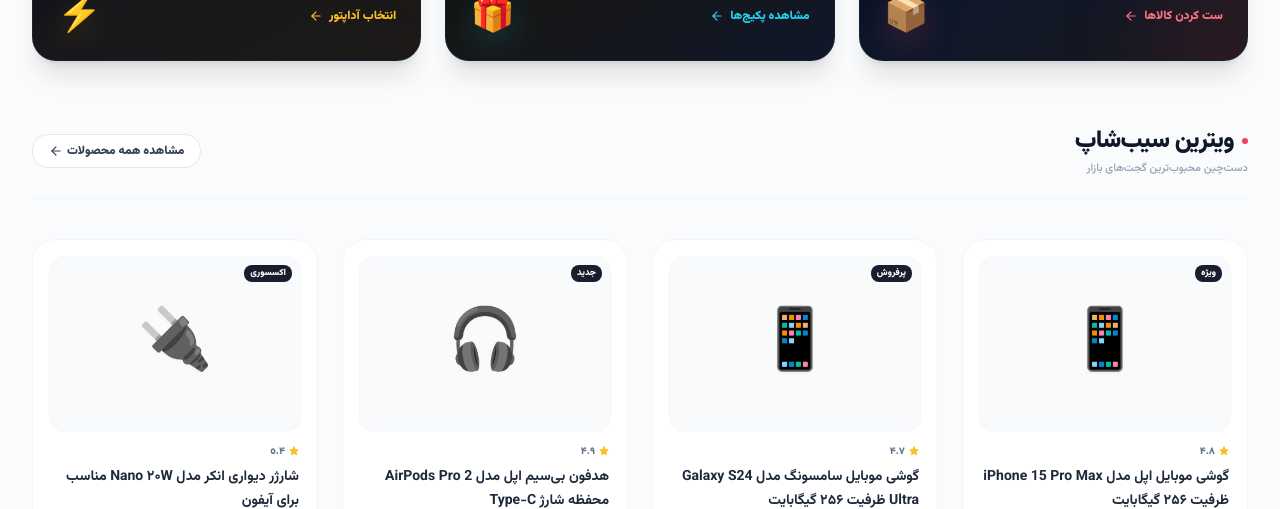
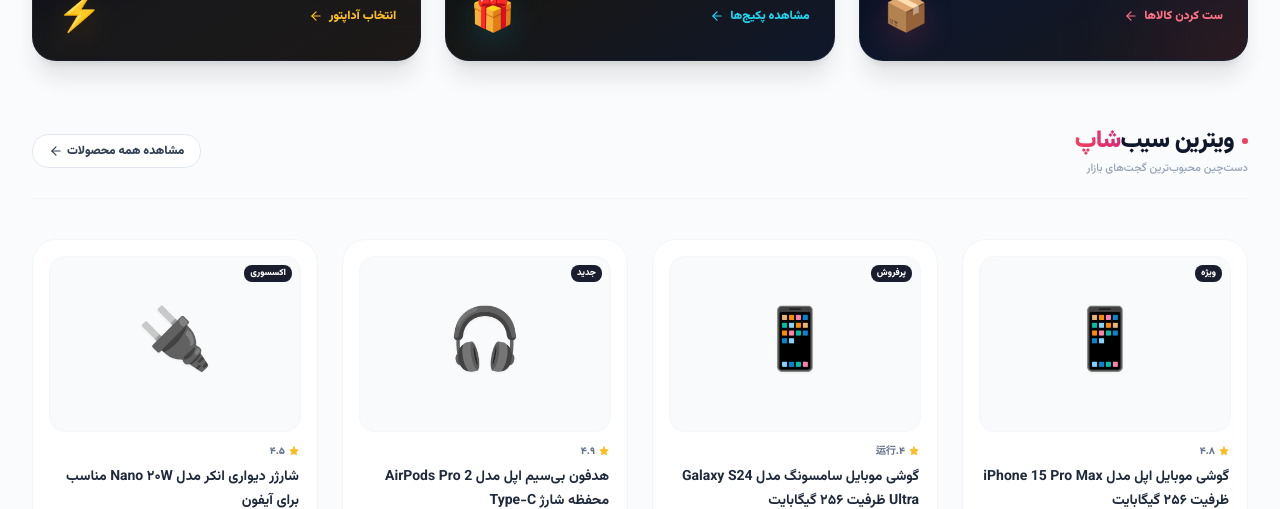
Before and after one commit to mohsenalz77/mini-shop-v2, a Next.js app: page / in a window 1280 px wide. Shown: the part 1640-2149 px from the top of the page. Built offline with nearby package versions, Linux system fonts and the light colour scheme.

Commit message:
Update ProductGrid.js

```diff
--- a/src/components/ProductGrid.js
+++ b/src/components/ProductGrid.js
@@ -18,7 +18,7 @@ const products = [
     name: 'گوشی موبایل سامسونگ مدل Galaxy S24 Ultra ظرفیت ۲۵۶ گیگابایت',
     price: '۶۱,۹۰۰,۰۰۰',
     oldPrice: '۶۴,۵۰۰,۰۰۰',
-    rating: '۴.۷',
+    rating: '۴.运行',
     image: '📱',
     tag: 'پرفروش'
   },
@@ -36,7 +36,7 @@ const products = [
     name: 'شارژر دیواری انکر مدل Nano ۲۰W مناسب برای آیفون',
     price: '۸۹۰,۰۰۰',
     oldPrice: '۱,۲۰۰,۰۰۰',
-    rating: '۴.٥',
+    rating: '۴.۵',
     image: '🔌',
     tag: 'اکسسوری'
   },
@@ -44,20 +44,21 @@ const products = [
 
 export default function ProductGrid() {
   return (
-    // مهار فاصله‌ها متناسب با دیگر اجزای موبایل
     <div className="w-full px-4 md:px-8 my-10 md:my-16 relative z-10 direction-rtl">
 
-      {/* هدر بهینه‌شده: دکمه در موبایل به صورت آیکون یا متن مینی‌مال در می‌آید */}
+      {/* هدر ویترین: کلمه «شاپ» کاملاً هم‌تراز با لوگوی اصلی رنگی و گرادینت شد */}
       <div className="w-full flex items-center justify-between mb-6 md:mb-10 border-b border-slate-100 pb-4 md:pb-5">
         <div className="flex flex-col gap-1 text-right">
           <div className="flex items-center gap-2">
             <span className="w-1.5 h-1.5 bg-rose-500 rounded-full animate-pulse"></span>
-            <h2 className="text-base md:text-2xl font-black text-slate-900 tracking-tight">ویترین سیب‌شاپ</h2>
+            <h2 className="text-base md:text-2xl font-black text-slate-900 tracking-tight">
+              ویترین سیب‌<span className="text-transparent bg-clip-text bg-gradient-to-r from-rose-500 to-pink-600">شاپ</span>
+            </h2>
           </div>
           <p className="text-[10px] md:text-[11px] font-medium text-slate-400">دست‌چین محبوب‌ترین گجت‌های بازار</p>
         </div>
 
-        {/* دکمه خلاصه شده در موبایل برای جلوگیری از شلوغی کادر */}
+        {/* دکمه بهینه‌شده نمایش همه برای موبایل و دسکتاپ */}
         <button className="flex items-center gap-1 text-[11px] md:text-xs font-black text-slate-700 hover:text-rose-500 border border-slate-200 hover:border-rose-200 bg-white px-2.5 py-1.5 md:px-4 md:py-2 rounded-xl md:rounded-2xl transition-all duration-300 group shadow-2xs">
           <span className="hidden md:inline">مشاهده همه محصولات</span>
           <span className="md:hidden">همه</span>
@@ -86,7 +87,7 @@ export default function ProductGrid() {
                   </span>
                 )}
 
-                {/* دکمه سبد خرید دسکتاپ */}
+                {/* دکمه سبد خرید دسکتاپ (فقط هاور دسکتاپ) */}
                 <div className="absolute inset-x-2 bottom-2 translate-y-14 opacity-0 group-hover:translate-y-0 group-hover:opacity-100 transition-all duration-300 ease-out z-20 hidden md:block">
                   <button className="w-full bg-slate-950 hover:bg-rose-500 text-white py-2.5 rounded-xl text-xs font-black shadow-md transition duration-200 flex items-center justify-center gap-1.5">
                     <ShoppingBag className="w-3.5 h-3.5" />
```
